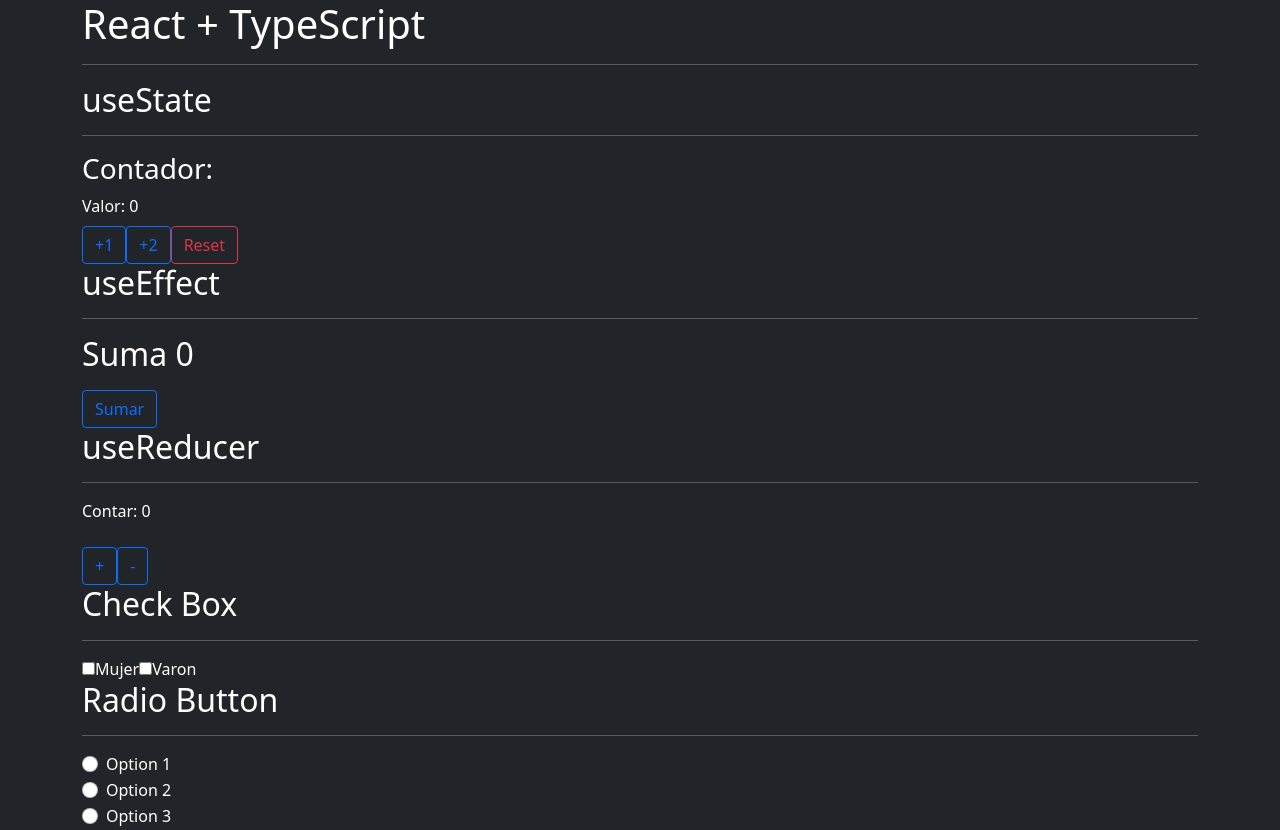
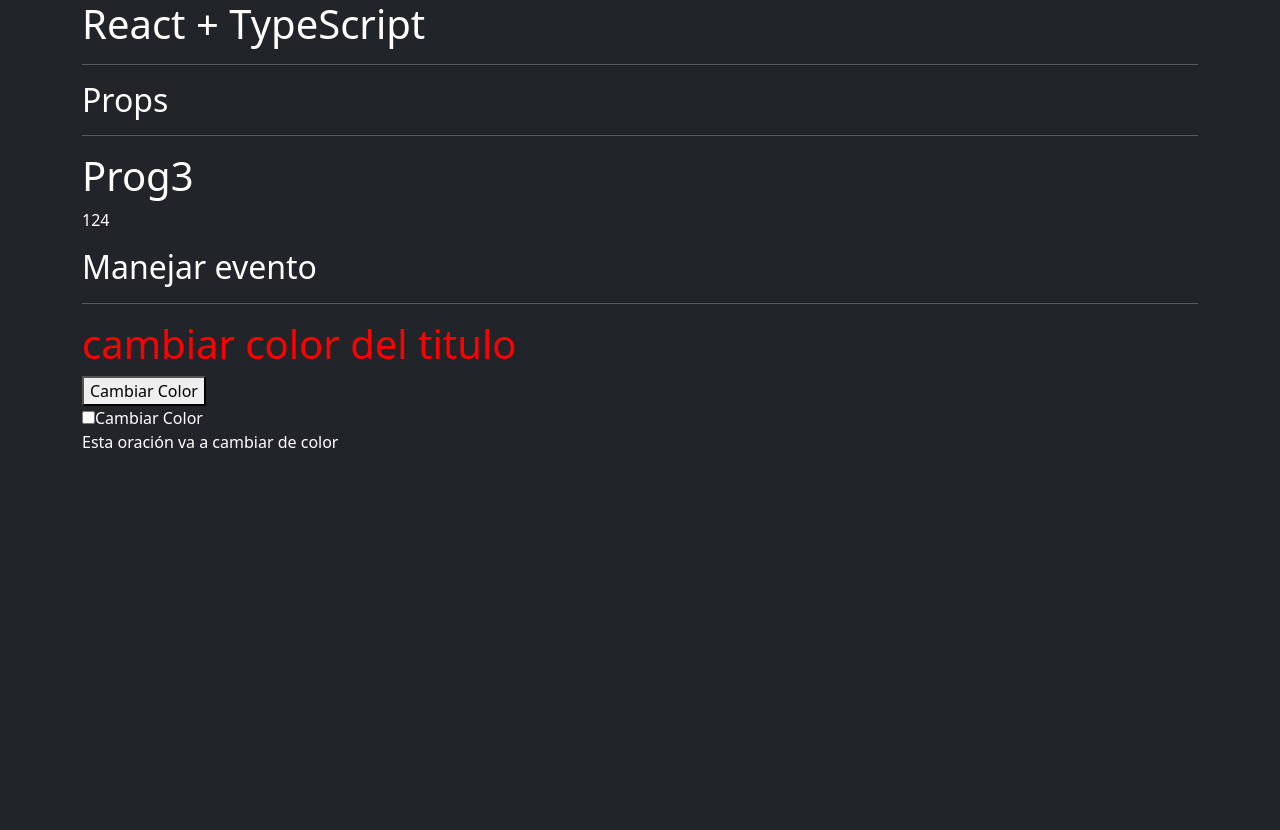
Before and after one commit to Cpietro87/Prog3-2023, a React (Create React App) app: page / in a window 1280 px wide. After the commit the page ends 800 px from the top, so only its background shows below. Built offline with nearby package versions, Linux system fonts and the light colour scheme.

Commit message:
Props y HandleEvent

```diff
--- a/src/App.tsx
+++ b/src/App.tsx
@@ -1,6 +1,9 @@
 import {EjeReducer} from "./compontes/EjeReducer";
 import { EjeEffect } from "./compontes/EjeUseEffect";
 import { Counter } from "./compontes/EjeUseState";
+import ColorChanger from "./compontes/Ejercico";
+import { ColorChange } from "./compontes/HandleEvent";
+import { EjeProps } from "./compontes/Props";
 import CheckBox from "./compontes/widgets/CheckBox";
 import RadioButton from "./compontes/widgets/RadioButton";
 
@@ -14,7 +17,7 @@ function App() {
       <h1>React + TypeScript</h1>
       <hr/>
 
-      <h2>useState</h2>
+      {/* <h2>useState</h2>
       <hr/>
       <Counter/>
       <h2>useEffect</h2>
@@ -29,8 +32,14 @@ function App() {
       <CheckBox label="Varon"/>
       <h2>Radio Button</h2>
       <hr/>
-      <RadioButton options={options}/>
-
+      <RadioButton options={options}/> */}
+    <h2>Props</h2>
+    <hr/>
+    <EjeProps title="Prog3" subTitle={124}/>
+    <h2>Manejar evento</h2>
+    <hr/>
+    <ColorChange/>
+    <ColorChanger/>
     </>
   );
 }
--- /dev/null
+++ b/src/compontes/Ejercico.tsx
@@ -0,0 +1,36 @@
+// deberás crear un componente de React con TypeScript llamado ColorChanger
+// que permita cambiar el color de una oración mediante un checkbox.
+// El texto del label del checkbox será proporcionado como una prop al componente.
+
+import { useState } from "react";
+
+const ColorChanger = () => {
+  const [isChecked, setIsChecked] = useState(false);
+  const [color, setColor] = useState('white');
+
+  const handleCheckBox = () =>{
+    setIsChecked(!isChecked)
+    setColor(isChecked ? 'white' : 'red')
+  };
+
+  const sentenceStyle = {
+    color: color,
+  }
+
+
+  return(
+    <div>
+      <label>
+        <input
+        type="checkbox"
+        checked={isChecked}
+        onChange={handleCheckBox}
+         />
+         Cambiar Color
+      </label>
+      <p style={sentenceStyle}>Esta oración va a cambiar de color</p>
+    </div>
+  );
+}
+
+export default ColorChanger
--- /dev/null
+++ b/src/compontes/HandleEvent.tsx
@@ -0,0 +1,16 @@
+import { useState } from "react"
+
+export const ColorChange = () => {
+    const [color, setColor] = useState('red');
+
+    const handleClick = () => {
+        setColor('blue');
+    };
+
+    return(
+        <div>
+            <h1 style={{color: color}}>cambiar color del titulo</h1>
+            <button onClick={handleClick}>Cambiar Color</button>
+        </div>
+    )
+}
--- /dev/null
+++ b/src/compontes/Props.tsx
@@ -0,0 +1,12 @@
+
+export const EjeProps = ({title, subTitle }: {title: string, subTitle: number}) =>{
+    if(!title){
+        throw new Error('No se recibio un titulo')
+    }
+    return(
+        <>
+            <h1>{title}</h1>
+            <p>{subTitle }</p>
+        </>
+    )
+};
```
Also changed, not shown: src/compontes/widgets/SliceButton.tsx (added).
